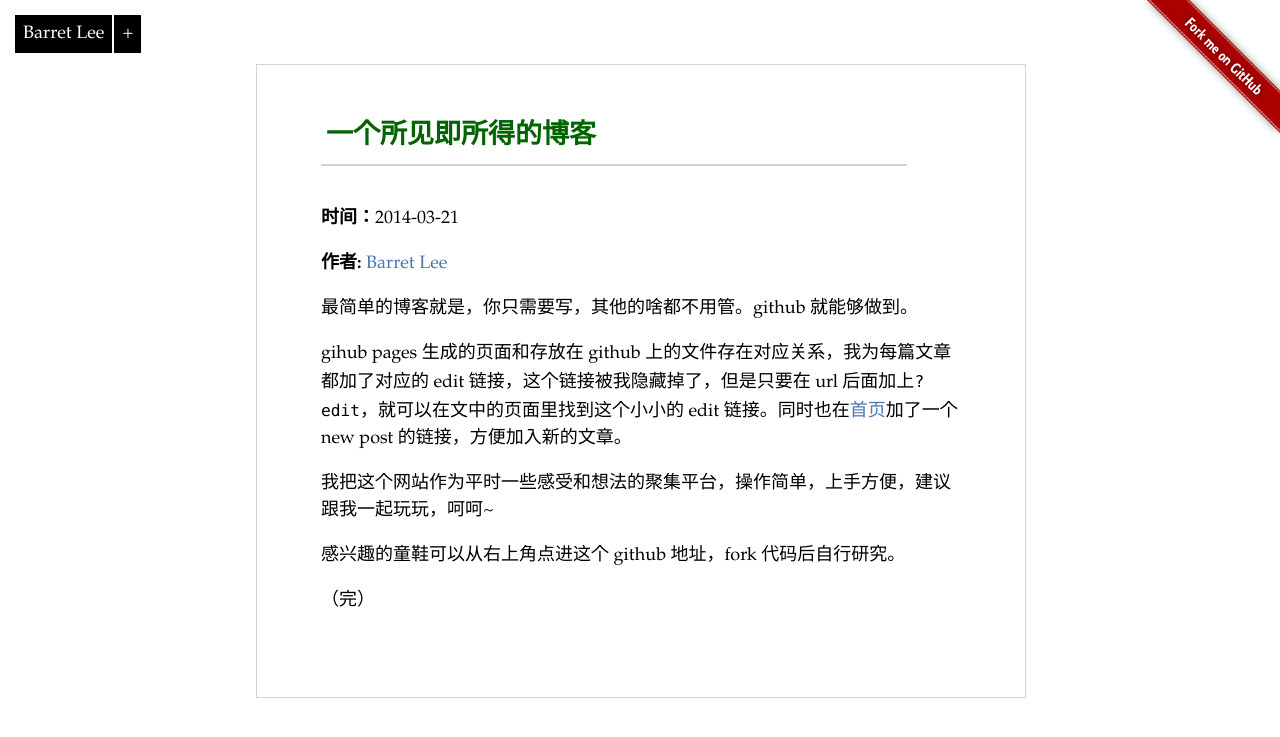
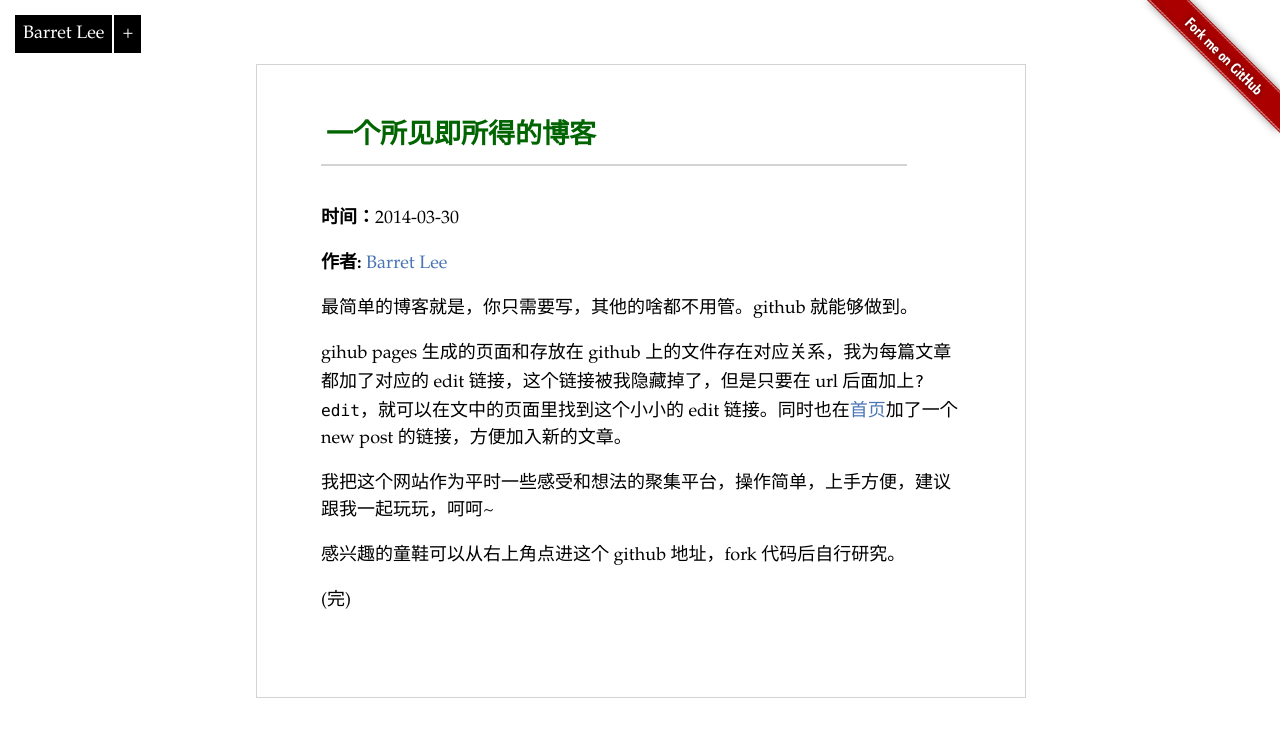
Before and after one commit to barretlee/snippets, a Jekyll site: the page built from _posts/2014-03-30-WYSIWYG.md, in a window 1280 px wide. Shown: the top 737 px of the page. Built offline with Jekyll 4.4.1, drawn with Linux system fonts in a browser that asks for light colours; Markdown is read by kramdown in place of the engine named in the settings; comment, search, counter and statistics services are not loaded.

```diff
--- a/_posts/2014-03-21-WYSIWYG.md
+++ b/_posts/2014-03-30-WYSIWYG.md
@@ -11,4 +11,4 @@ gihub pages 生成的页面和存放在 github 上的文件存在对应关系，
 
 感兴趣的童鞋可以从右上角点进这个 github 地址，fork 代码后自行研究。
 
-（完）
+(完)
```
